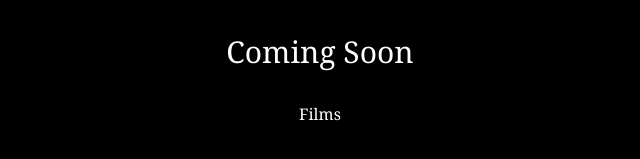
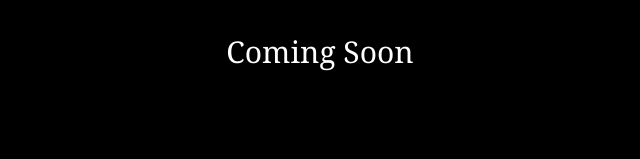
Before and after one commit to PatStan/nothing-means-anything, a Nuxt app: page / in a window 1280 px wide. Shown: the part 413-572 px from the top of the page, without its empty margins (320-960 px from the left). Built offline with nearby package versions, Linux system fonts and the light colour scheme.

Commit message:
removed page

```diff
--- /dev/null
+++ b/pages/contact.vue
@@ -0,0 +1,13 @@
+<script setup lang="ts">
+
+</script>
+
+<template>
+    <h1 class="text-3xl w-full text-center mt-20">
+        This is a page for contact
+    </h1>
+</template>
+
+<style scoped>
+
+</style>
--- a/pages/index.vue
+++ b/pages/index.vue
@@ -5,11 +5,6 @@
     <h1 class="text-3xl w-full text-center mt-20">
         Coming Soon
     </h1>
-    <div class="flex items-center justify-center pt-8">
-        <NuxtLink to="/films">
-            Films
-        </NuxtLink>
-    </div>
 </template>
 <script setup lang="ts">
 </script>
--- /dev/null
+++ b/pages/novels.vue
@@ -0,0 +1,13 @@
+<script setup lang="ts">
+
+</script>
+
+<template>
+    <h1 class="text-3xl w-full text-center mt-20">
+        This is a page for novels
+    </h1>
+</template>
+
+<style scoped>
+
+</style>
```
